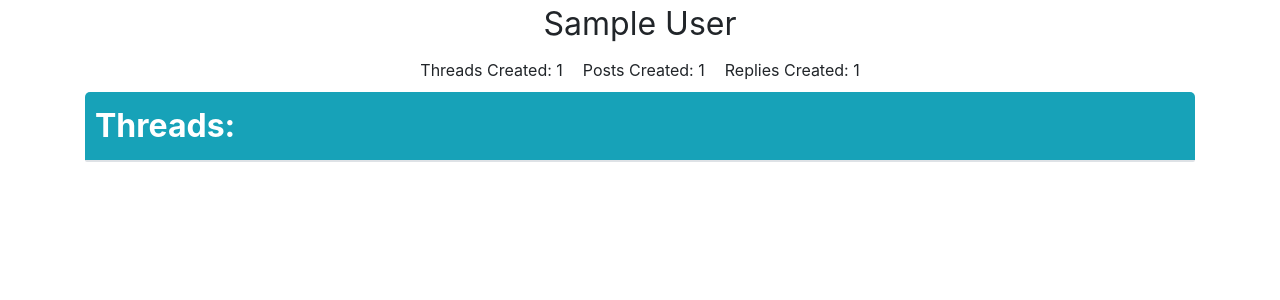
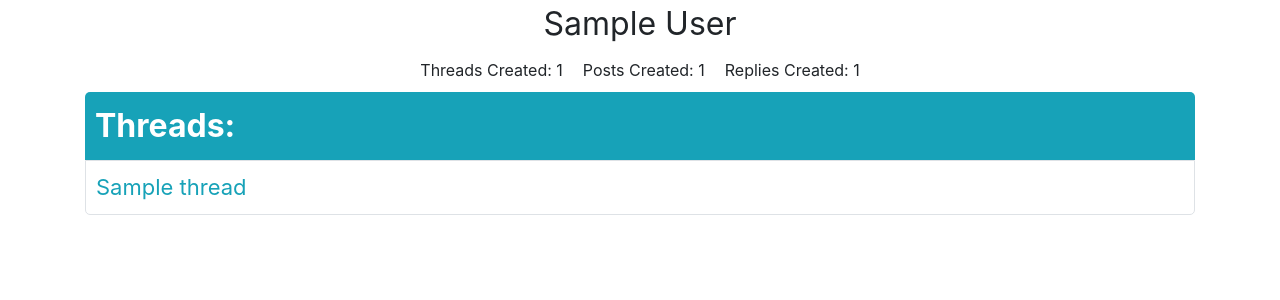
Before and after one commit to AbrahamLara/MySite-Forum, a Django app: page /profile/1 in a window 1280 px wide. Shown: the part 57-357 px from the top of the page. Run offline with Django 3.2, Linux system fonts and the light colour scheme; tables that the repository leaves empty hold one stand-in row (values such as "Sample post"); some libraries are stand-ins or nearby versions.

Commit message:
Created profile script users visiting other profile pages

```diff
--- a/mysite_forum/ajax.py
+++ b/mysite_forum/ajax.py
@@ -52,7 +52,6 @@ def delete_selection(request):
     if not request.user.is_authenticated:
         return HttpResponseBadRequest(json.dumps({'error': 'Must be logged in!'}), content_type='application/json')
 
-    threads = request.POST.getlist('threads[]')
-    print(threads)
+    threads = [int(id) for id in request.POST.getlist('threads[]')]
 
-    return HttpResponse(json.dumps({}), content_type='application/json')
+    return HttpResponse(json.dumps({'threads': request.POST.getlist('threads[]')}), content_type='application/json')
--- a/mysite_user/templates/profile.html
+++ b/mysite_user/templates/profile.html
@@ -5,6 +5,7 @@
 {% endblock %}
 
 {% block content %}
+{% if profile_user == user.name %}
 {% include 'partials/base_modal_top.html' with modal_id='confirm-modal' %}
 <div class="modal-header h4 rm-br-mr">Are you sure you want to delete the selected threads?</div>
 <div class="modal-footer">
@@ -12,6 +13,7 @@
     <button id="submit-btn" class="btn btn-info">Yes</button>
 </div>
 {% include 'partials/base_modal_bottom.html'%}
+{% endif%}
 
 <div class="container">
     <div class="container-fluid user-name">{{ profile_user }}</div>
@@ -24,10 +26,6 @@
         <div class="container-head bg-info">
             <header class="bold-header">Threads:</header>
             {% if profile_user == user.name %}
-            <!-- <label class="switch">
-                <input id="enable_deletion" type="checkbox">
-                <span class="slider round"></span>
-            </label> -->
             <button class="btn btn-info border" id="confirmDeletion">Delete</button>
             {% endif %}
         </div>
@@ -45,5 +43,7 @@
 {% if  profile_user == user.name %}
 <script src="/static/mysite_forum/js/profile_auth.js"></script>
 <script src="/static/mysite_user/js/csrfp.js"></script>
+{% else %}
+<script src="/static/mysite_forum/js/profile.js"></script>
 {% endif %}
 {% endblock %}
--- /dev/null
+++ b/static/mysite_forum/js/profile.js
@@ -0,0 +1,15 @@
+$(document).ready(function() {
+    for (var i = threads_context.threads.length-1; i >= 0; i--) {
+        $('#threads-container').append(getThreadBlock(threads_context.threads[i]));
+    }
+});
+
+const getThreadBlock = function(thread_data) {
+    const thread_block = $('<div>', {'class': 'thread-block', 'id': `thread-block-${thread_data.pk}`});
+    const thread_link = $('<a>', {'class': 'thread-link text-info', 'href': `/thread/${thread_data.pk}`});
+
+    thread_link.text(thread_data.title);
+    thread_block.append(thread_link);
+
+    return thread_block;
+}
--- a/static/mysite_user/css/profile.css
+++ b/static/mysite_user/css/profile.css
@@ -46,6 +46,9 @@
     border-bottom-left-radius: 5px;
     border-bottom-right-radius: 5px;
     border-top: none;
+    max-height: 320px;
+    overflow: scroll;
+    -webkit-overflow-scrolling: touch;
 }
 
 .thread-block {
```
